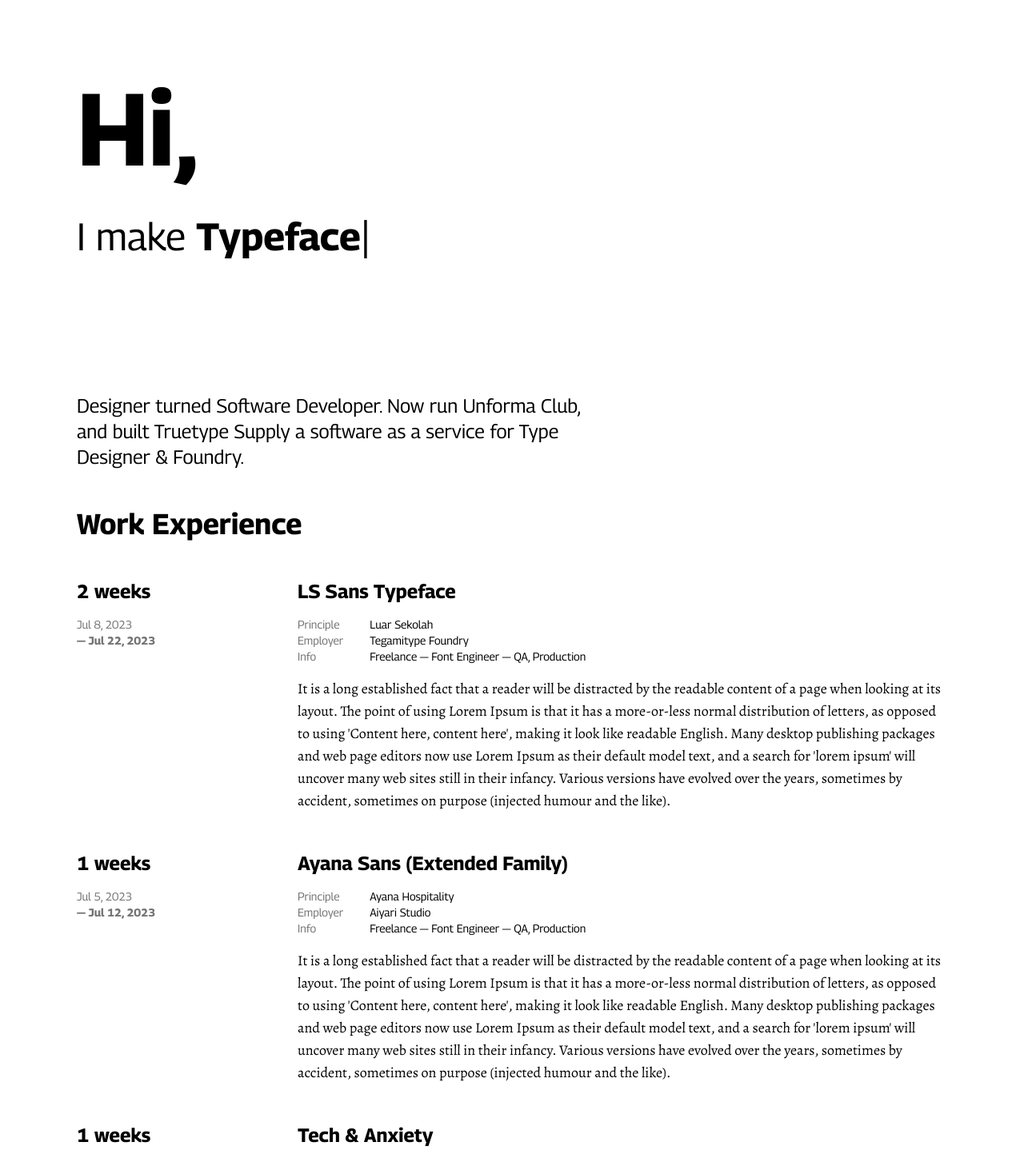
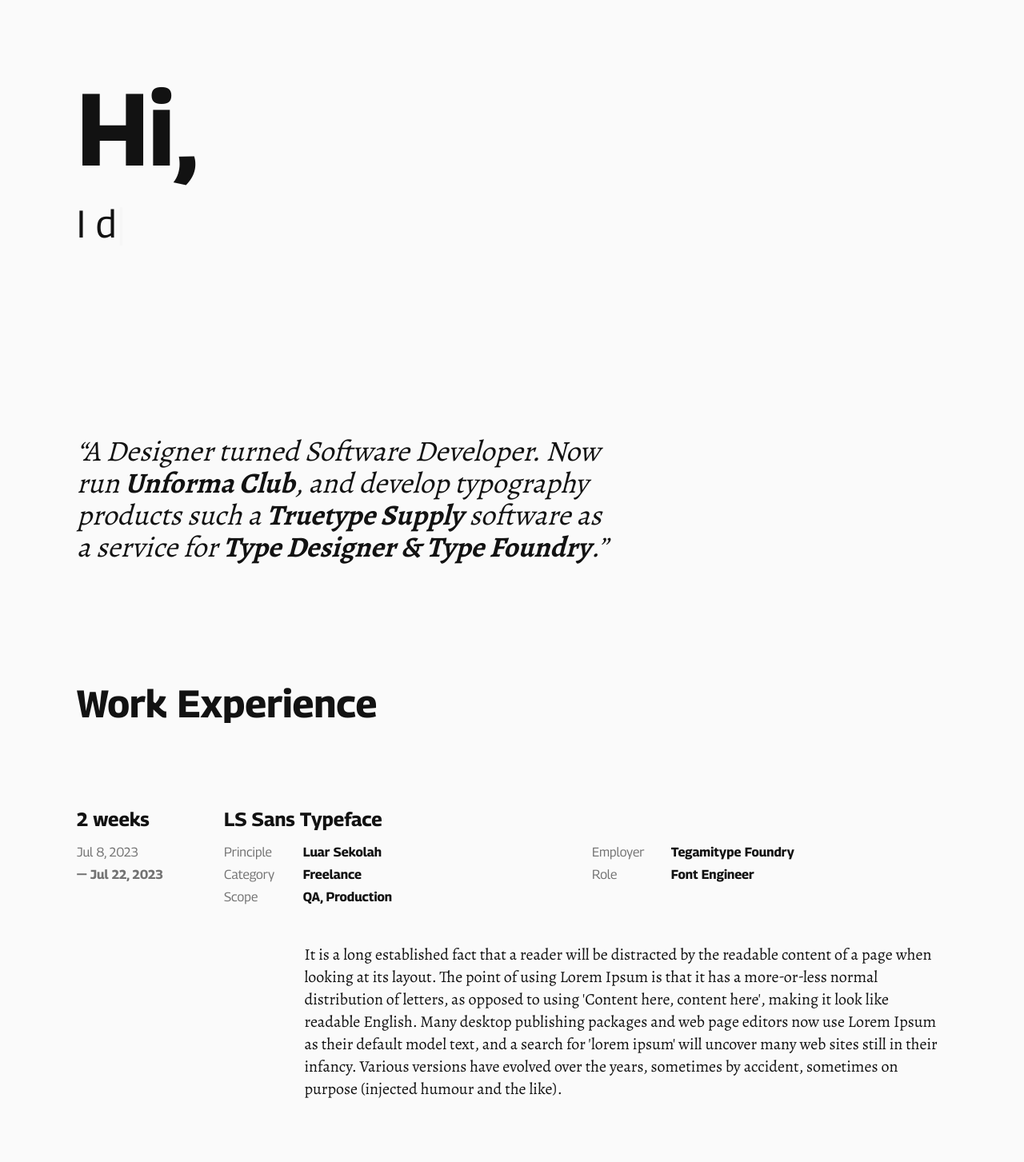
Before and after one commit to ottta/ottta, a Next.js app: page / in a window 1280 px wide. Shown: the top 1453 px of the page at 80% size. Built offline with nearby package versions, Linux system fonts and the light colour scheme.

Commit message:
fix: Improve styles

```diff
--- a/src/app/globals.css
+++ b/src/app/globals.css
@@ -1,3 +1,10 @@
 @tailwind base;
 @tailwind components;
 @tailwind utilities;
+
+body {
+    @apply bg-neutral-50 dark:bg-neutral-950;
+    @apply text-neutral-950 dark:text-neutral-50;
+
+    font-feature-settings: "onum", "pnum", "case";
+}
--- a/src/app/page.tsx
+++ b/src/app/page.tsx
@@ -4,20 +4,46 @@
 
 export default function Page() {
     return (
-        <main className={cn("min-h-screen", "w-full max-w-6xl", "mx-auto px-8")}>
-            <div className={cn("grid lg:grid-cols-12", "gap-4", "pt-24", "items-end")}>
-                <div className={cn("col-span-3")}>
+        <main className={cn("min-h-screen", "w-full max-w-6xl", "mx-auto px-4 lg:px-8")}>
+            <div
+                className={cn(
+                    "h-screen",
+                    "flex flex-col",
+                    "justify-between",
+                    "pt-8 lg:pt-24 pb-24"
+                )}
+            >
+                <div>
                     <div className={cn("text-9xl", "font-bold")}>Hi,</div>
+
+                    <div
+                        className={cn(
+                            "text-3xl lg:text-5xl",
+                            "h-[33.33vh]",
+                            "overflow-hidden",
+                            "py-8"
+                        )}
+                    >
+                        <Typewriter />
+                    </div>
                 </div>
+
+                <p
+                    className={cn(
+                        "text-3xl lg:text-4xl",
+                        "w-full max-w-2xl",
+                        // "mb-12",
+                        "font-serif",
+                        "italic"
+                    )}
+                >
+                    <q>
+                        A Designer turned Software Developer. Now run <strong>Unforma Club</strong>,
+                        and develop typography products such a <strong>Truetype Supply</strong>{" "}
+                        software as a service for <strong>Type Designer &amp; Type Foundry</strong>.
+                    </q>
+                </p>
             </div>
-            <div className={cn("text-5xl", "h-[33.33vh]", "overflow-hidden", "py-12")}>
-                <Typewriter />
-            </div>
-
-            <p className={cn("text-2xl", "w-full max-w-2xl")}>
-                Designer turned Software Developer. Now run Unforma Club, and built Truetype Supply
-                a software as a service for Type Designer &amp; Foundry.
-            </p>
 
             <Experience />
         </main>
--- a/src/components/Experience.tsx
+++ b/src/components/Experience.tsx
@@ -36,9 +36,13 @@
 function ExperienceKeyValue(props: ExperienceKeyValueProps) {
     const { title, value } = props;
     return (
-        <div className={cn("grid grid-cols-1 lg:grid-cols-9", "text-sm")}>
-            <span className={cn("col-span-1", "text-neutral-500")}>{title}</span>
-            <span className={cn("col-span-8")}>{value}</span>
+        <div className={cn("grid grid-cols-1 lg:grid-cols-9")}>
+            <span
+                className={cn("col-span-2", "text-neutral-500", "max-xl:text-sm", "leading-tight")}
+            >
+                {title}
+            </span>
+            <span className={cn("col-span-7", "font-bold", "leading-tight")}>{value}</span>
         </div>
     );
 }
@@ -46,8 +50,32 @@
 export default function Experience() {
     return (
         <div className={cn("py-12")}>
-            <div className={cn("font-bold", "text-4xl", "mb-12")}>Work Experience</div>
-            <ul className={cn("flex flex-col", "gap-y-16 lg:gap-y-12")}>
+            <div
+                className={cn(
+                    // "mb-4",
+                    "mb-24",
+                    "sticky",
+                    "top-0",
+                    "h-16",
+                    "flex items-center",
+                    "z-10",
+                    "bg-neutral-50 dark:bg-neutral-950",
+                    "overflow-hidden"
+                )}
+            >
+                <div
+                    className={cn(
+                        "font-bold",
+                        "text-5xl",
+                        "whitespace-nowrap",
+                        "overflow-hidden",
+                        "text-ellipsis"
+                    )}
+                >
+                    Work Experience
+                </div>
+            </div>
+            <ul className={cn("flex flex-col", "gap-y-24 lg:gap-y-16")}>
                 {works
                     .sort((a, b) => b.date.start.localeCompare(a.date.start))
                     .map((item, i) => {
@@ -55,33 +83,58 @@
                         const { start, end } = date;
                         const dateEnd = end === "now" ? new Date().toISOString() : item.date.end;
                         return (
-                            <li key={i} className={cn("grid lg:grid-cols-12", "gap-x-4")}>
-                                <div className={cn("col-span-3")}>
+                            <li key={i} className={cn("lg:grid lg:grid-cols-12", "gap-x-4")}>
+                                <div className={cn("col-span-2")}>
                                     <div
                                         className={cn(
                                             "sticky",
-                                            "top-4 lg:top-12",
-                                            "max-lg:text-xs",
-                                            "pb-4"
+                                            "top-4 lg:top-20",
+                                            "pb-4",
+                                            "max-lg:grid max-lg:grid-cols-2",
+                                            "gap-x-4"
                                         )}
                                     >
-                                        <div className={cn("text-2xl", "font-bold", "lg:mb-4")}>
+                                        <div
+                                            className={cn(
+                                                "text-sm lg:text-2xl",
+                                                "font-bold",
+                                                "lg:mb-4"
+                                            )}
+                                        >
                                             {calculateDuration(start, dateEnd)}
                                         </div>
-                                        <div className={cn("text-sm", "text-neutral-500")}>
-                                            <div>{moment(start).format("ll")}</div>
-                                            <div className={cn("font-bold")}>
+                                        <div
+                                            className={cn(
+                                                "leading-tight",
+                                                "lg:text-neutral-500",
+                                                "max-lg:text-sm",
+                                                "flex lg:flex-col gap-y-2"
+                                            )}
+                                        >
+                                            <span className={cn("max-lg:font-bold")}>
+                                                {moment(start).format("ll")}
+                                            </span>
+                                            <span className={cn("lg:hidden")}>&nbsp;</span>
+                                            <span className={cn("font-bold")}>
                                                 — {end === "now" ? "Now" : moment(end).format("ll")}
-                                            </div>
+                                            </span>
                                         </div>
                                     </div>
                                 </div>
 
-                                <div className={cn("col-span-9", "flex flex-col", "gap-y-4")}>
-                                    <div className={cn("text-2xl", "font-bold")}>
+                                <div className={cn("col-span-10", "flex flex-col", "gap-y-4")}>
+                                    <div className={cn("text-4xl lg:text-2xl", "font-bold")}>
                                         {item.project}
                                     </div>
-                                    <div className={cn("max-lg:gap-y-4", "flex flex-col")}>
+                                    <div
+                                        className={cn(
+                                            "gap-y-2",
+                                            "flex flex-col",
+                                            "grid grid-cols-2",
+                                            "gap-x-4",
+                                            "items-start"
+                                        )}
+                                    >
                                         <ExperienceKeyValue
                                             title="Principle"
                                             value={item.principle}
@@ -91,13 +144,25 @@
                                             value={item.employer}
                                         />
                                         <ExperienceKeyValue
-                                            title="Info"
-                                            value={`${item.category} — ${item.role} — ${item.scope}`}
+                                            title="Category"
+                                            value={item.category}
                                         />
+                                        <ExperienceKeyValue title="Role" value={item.role} />
+                                        <ExperienceKeyValue title="Scope" value={item.scope} />
                                     </div>
-                                    <p className={cn("font-serif", "text-lg")}>
-                                        {item.description}
-                                    </p>
+                                    <div className={cn("grid grid-cols-9", "my-8")}>
+                                        <div className={cn("max-lg:hidden col-span-1")} />
+                                        <p
+                                            className={cn(
+                                                "font-serif",
+                                                "text-xl",
+                                                "col-span-9 lg:col-span-8"
+                                                // "text-justify"
+                                            )}
+                                        >
+                                            {item.description}
+                                        </p>
+                                    </div>
                                 </div>
                             </li>
                         );
--- a/src/components/Typewriter.tsx
+++ b/src/components/Typewriter.tsx
@@ -1,6 +1,5 @@
 "use client";
 
-import { cn } from "@/libs/utils";
 import Type from "typewriter-effect";
 
 export default function Typewriter() {
@@ -8,61 +7,45 @@
         <Type
             component="span"
             options={{
-                loop: true,
+                loop: false,
                 autoStart: true,
                 deleteSpeed: 5,
                 delay: 30
             }}
             onInit={(write) => {
                 write
-                    .typeString("I am <strong>Taufik Oktama</strong>")
+                    .typeString("I am <strong class='italic'>Taufik Oktama</strong>")
                     .pauseFor(1000)
                     .deleteChars(16)
-                    .typeString("can type with <strong>10 fingers</strong>")
+                    .typeString("can type with <strong class='italic'>10 fingers</strong>")
                     .pauseFor(500)
                     .changeDeleteSpeed(1)
                     .deleteChars(24)
-                    .typeString("make <strong>Website</strong>")
+                    .typeString("make <strong class='italic'>Website</strong>")
                     .pauseFor(500)
                     .deleteChars(7)
-                    .typeString("<strong>Typeface</strong>")
+                    .typeString("<strong class='italic'>Typeface</strong>")
                     .pauseFor(500)
                     .deleteChars(14)
-                    .typeString("do <strong>Font Production</strong>")
+                    .typeString("do <strong class='italic'>Font Production</strong>")
                     .pauseFor(500)
                     .deleteChars(15)
-                    .typeString("<strong>Font Quality Assurance</strong>")
+                    .typeString("<strong class='italic'>Font Quality Assurance</strong>")
                     .pauseFor(500)
                     .deleteChars(23)
-                    .typeString("<strong>Opentype Programming</strong>")
+                    .typeString("<strong class='italic'>Opentype Programming</strong>")
                     .pauseFor(500)
                     .deleteChars(23)
-                    .typeString("run <strong>Unforma Club</strong>")
+                    .typeString("run <strong class='italic'>Unforma Club</strong>")
                     .pauseFor(1000)
                     .deleteChars(12)
                     .changeDeleteSpeed(5)
-                    .typeString("<strong>Truetype Supply</strong>")
+                    .typeString("<strong class='italic'>Truetype Supply</strong>")
                     .pauseFor(1000)
-                    .deleteAll(2)
-                    .pauseFor(1000)
+                    .deleteChars(20)
+                    .typeString("am <strong class='italic'>Taufik Oktama</strong>")
                     .start();
             }}
-            // options={{
-            //     strings: [
-            //         "am <strong>Taufik Oktama</strong>",
-            //         "do <strong class='text-red-500'>UI/UX Design</strong>",
-            //         "do <strong>Web Development</strong>",
-            //         "do <strong>Typing with 10 Fingers</strong>",
-            //         "make digital product",
-            //         "do something based on design & technology",
-            //         "run <strong>Unforma Club</strong>",
-            //         "run <strong>Truetype Supply</strong>"
-            //     ],
-            //     autoStart: true,
-            //     loop: true,
-            //     deleteSpeed: 5,
-            //     delay: 50
-            // }}
         />
     );
 }
--- a/src/database/works.json
+++ b/src/database/works.json
@@ -5,7 +5,7 @@
         "employer": "ATAP Promotion",
         "category": "Part Time",
         "role": "Event Documenter",
-        "scope": "Photographer, Videographer",
+        "scope": "Photography, Videography",
         "date": {
             "start": "2009-01-01T00:00:00.000Z",
             "end": "2015-12-30T00:00:00.000Z"
@@ -21,7 +21,7 @@
         "scope": "Editorial Photography & Videography, Motion Graphic, Branding, Event & Community",
         "date": {
             "start": "2012-03-01T00:00:00.000Z",
-            "end": "2018-09-30T00:00:00.000Z"
+            "end": "2018-11-30T00:00:00.000Z"
         },
         "description": "This was my first opportunity to work professionally, I work here while a sophomore in visual communication design. I do a lot of work such as editorial photography, motion graphics, and UI/UX. Enjoy all the work because I can directly apply the knowledge taught at university to the real world. During those works, I also responsible to maintain brand image for each company products with my partner and owner."
     },
@@ -44,7 +44,7 @@
         "employer": "Stuart Membery",
         "category": "Full Time",
         "role": "Multimedia Designer",
-        "scope": "Editorial Photography, UI/UX Design",
+        "scope": "Editorial Photography, Graphic Design, UI/UX Design",
         "date": {
             "start": "2019-01-08T00:00:00.000Z",
             "end": "2020-01-28T00:00:00.000Z"
@@ -53,11 +53,11 @@
     },
     {
         "project": "Sutasoma Typeface",
-        "principle": "IKN / Ibu Kota Negara Indonesia",
+        "principle": "IKN / Ibu Kota Negara (Indonesia)",
         "employer": "Kiwari Collective",
         "category": "Freelance",
         "role": "Font Engineer",
-        "scope": "Quality Assurance, Font Production, Minisite, Software Version Control System",
+        "scope": "Quality Assurance, Font Production, Minisite, Version Control System",
         "date": {
             "start": "2023-06-16T00:00:00.000Z",
             "end": "2023-09-16T00:00:00.000Z"
@@ -79,7 +79,7 @@
     },
     {
         "project": "Tech & Anxiety",
-        "principle": "Lexus",
+        "principle": "Lexus Indonesia",
         "employer": "Convert Textured",
         "category": "Freelance",
         "role": "Web Development",
@@ -121,8 +121,8 @@
         "principle": "Telkom Indonesia",
         "employer": "PSH Digital",
         "category": "Freelance",
-        "role": "Font Engineer",
-        "scope": "QA, Production",
+        "role": "Front-End Developer",
+        "scope": "Design & Engineering",
         "date": {
             "start": "2020-07-08T00:00:00.000Z",
             "end": "2020-07-22T00:00:00.000Z"
@@ -148,7 +148,7 @@
         "employer": "Marsnev Typefoundry",
         "category": "Freelance",
         "role": "Web Development",
-        "scope": "Fullstack, Administrator",
+        "scope": "Fullstack, Web Administrator",
         "date": {
             "start": "2020-06-01T00:00:00.000Z",
             "end": "now"
```
